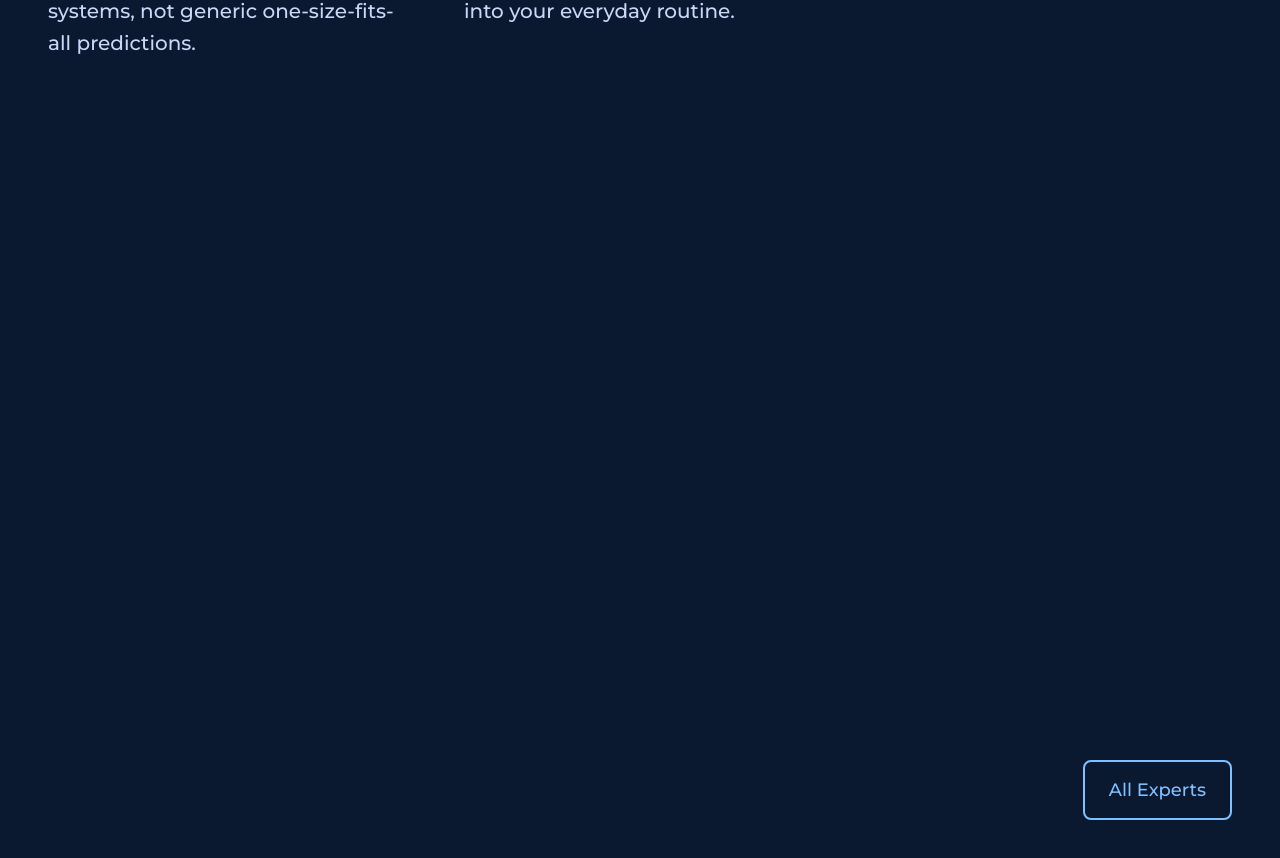
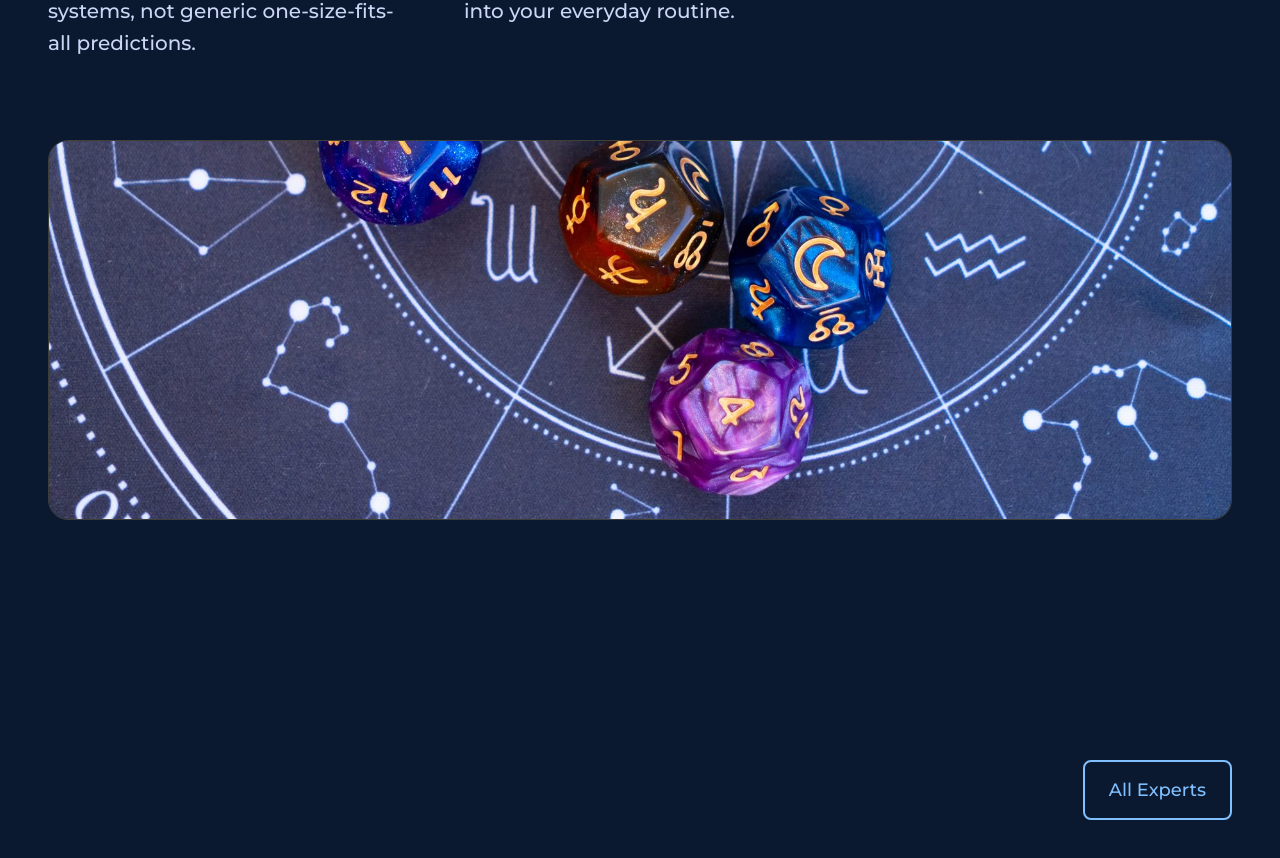
Before and after one commit to ayurshuddhiwellness-main/Numerology-main, a Next.js app: page / in a window 1280 px wide. Shown: the part 1732-2590 px from the top of the page. Built offline with nearby package versions, Linux system fonts and the light colour scheme.

Commit message:
Updated home cover image

```diff
--- a/src/app/page.tsx
+++ b/src/app/page.tsx
@@ -6,7 +6,10 @@ export default function Home() {
   return (
     <>
       <Hero />
-      <Commitments id="about" />
+      <Commitments
+        id="about"
+        cover={{ src: "/images/home-cover.jpg", alt: "Divination dice on a decorated circular chart" }}
+      />
       <ExpertsPreview />
       <WhyChooseUs />
       <ServicesPreview />
--- a/src/components/Sections.tsx
+++ b/src/components/Sections.tsx
@@ -1,11 +1,12 @@
 import { services } from "@/content/services";
 import { commitments, experts, numbers, reasons } from "@/content/site";
 import { ExpertCard, NumberCard, ServiceRow } from "./cards";
+import Image from "next/image";
 import FigmaGlow from "./FigmaGlow";
 import { Button, Container, Eyebrow, NumeralArt, Title } from "./ui";
 
 /* ---------- Commitment statement + three points (Home, About) ---------- */
-export function Commitments({ id }: { id?: string }) {
+export function Commitments({ id, cover }: { id?: string; cover?: { src: string; alt: string } }) {
   return (
     <section id={id} className="py-20 lg:py-[115px]">
       <Container>
@@ -21,7 +22,13 @@ export function Commitments({ id }: { id?: string }) {
             </div>
           ))}
         </div>
-        <NumeralArt numeral="9" label="Decorative numerology artwork" className="mt-14 h-56 sm:h-72 lg:mt-20 lg:h-[380px]" />
+        {cover ? (
+          <div className="relative mt-14 h-56 overflow-hidden rounded-[20px] border border-gold/25 sm:h-72 lg:mt-20 lg:h-[380px]">
+            <Image src={cover.src} alt={cover.alt} fill sizes="(min-width: 1800px) 1728px, 100vw" className="object-cover" />
+          </div>
+        ) : (
+          <NumeralArt numeral="9" label="Decorative numerology artwork" className="mt-14 h-56 sm:h-72 lg:mt-20 lg:h-[380px]" />
+        )}
       </Container>
     </section>
   );
--- a/tsconfig.json
+++ b/tsconfig.json
@@ -15,7 +15,7 @@
     "moduleResolution": "bundler",
     "resolveJsonModule": true,
     "isolatedModules": true,
-    "jsx": "react-jsx",
+    "jsx": "preserve",
     "incremental": true,
     "plugins": [
       {
```
Also changed, not shown: public/images/home-cover.jpg (added).
